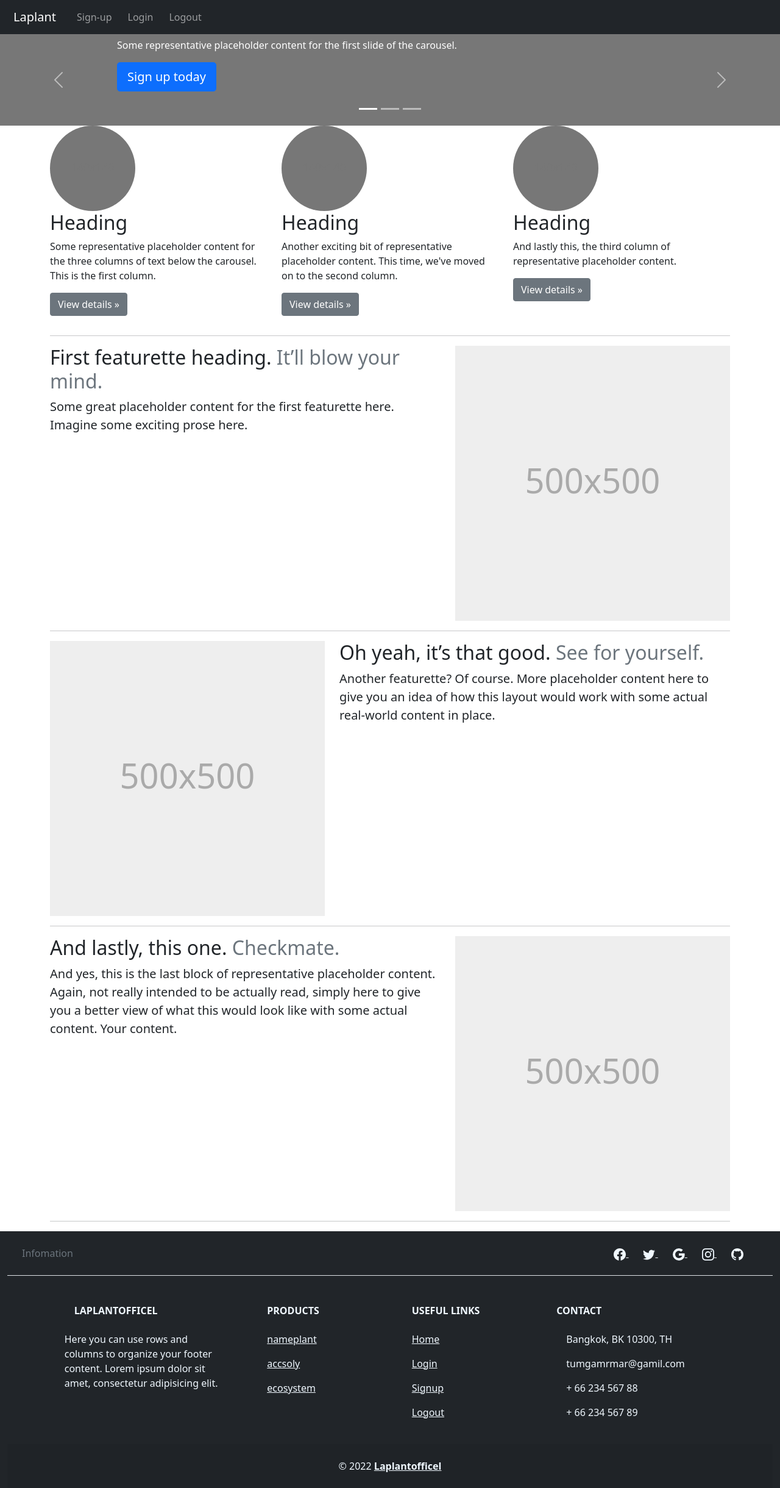
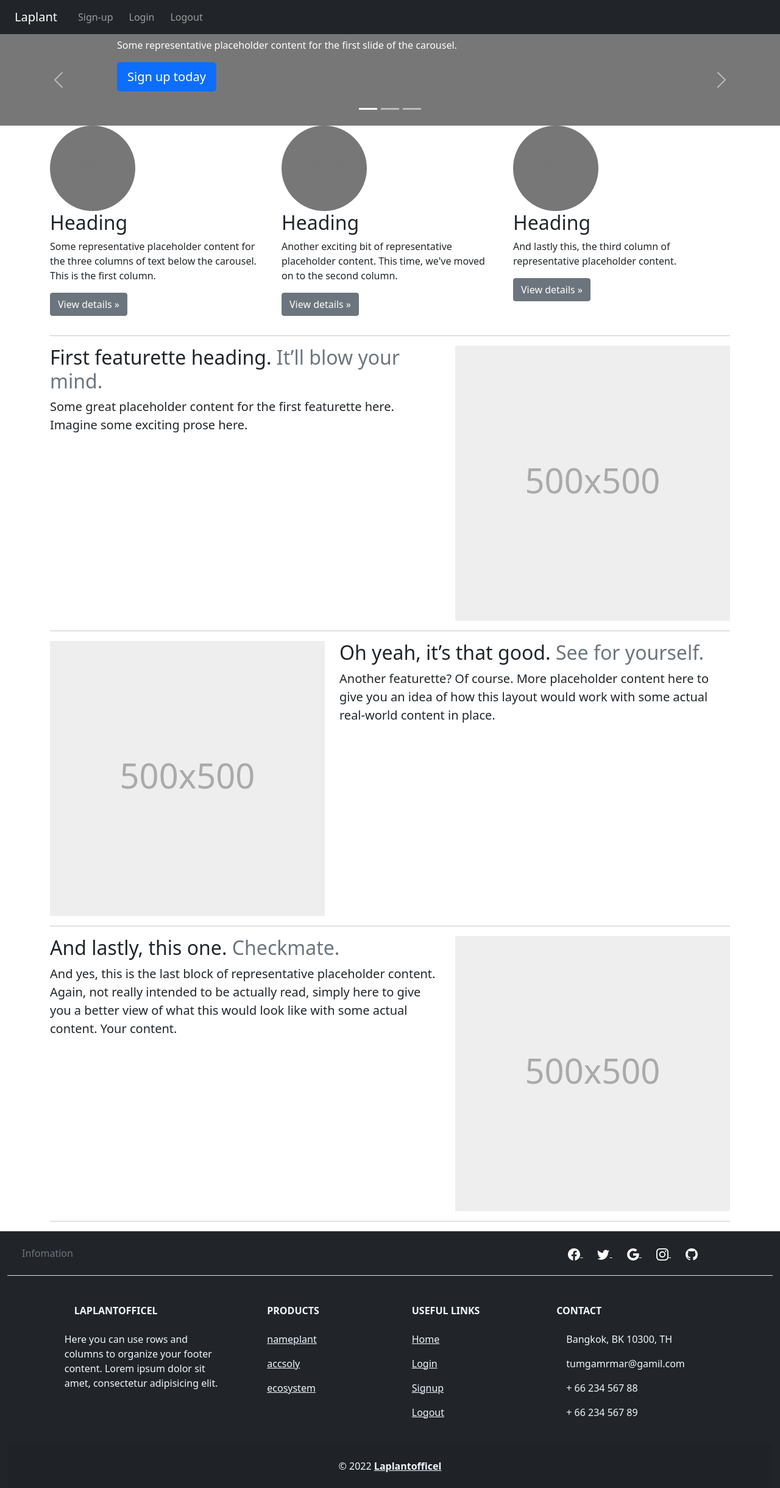
Before and after one commit to kittikhun1910/Webapp, a Flask app: page / in a window 1280 px wide. Shown: the whole page at 61% size. Run offline with Flask 2, Linux system fonts and the light colour scheme; some libraries are stand-ins or nearby versions.

Commit message:
edit navber&path

```diff
--- a/myapp/templates/layout.html
+++ b/myapp/templates/layout.html
@@ -19,7 +19,7 @@
   <!-- Top Navigation Bar -->
   <nav class="navbar navbar-expand-lg navbar-dark bg-dark position-relative ">
     <div class="container-fluid">
-      <a class="navbar-brand" href="/" style="margin-left: 10px;">Laplant</a>
+      <a class="navbar-brand" href="/" style="margin-left: .75rem;">Laplant</a>
       <button class="navbar-toggler" type="button" data-bs-toggle="collapse" data-bs-target="#navbarSupportedContent"
         aria-controls="navbarSupportedContent" aria-expanded="false" aria-label="Toggle navigation">
         <span class="navbar-toggler-icon"></span>
@@ -72,7 +72,7 @@
     <!-- Left -->
 
     <!-- Right -->
-    <div style="color: aliceblue">
+    <div style="margin-left: .75rem; margin-right: 75px; color:#ffff">
       <a href="https://www.facebook.com/" class="me-4 text-reset">
         <svg xmlns="http://www.w3.org/2000/svg" width="20" height="20" fill="currentColor" class="bi bi-facebook"
           viewBox="0 0 16 16">
@@ -137,7 +137,7 @@
             <!-- Links -->
             <h6 class="text-uppercase fw-bold mb-4">Products</h6>
             <p>
-              <a href="#!" class="text-reset">nameplant</a>
+              <a href="/plant" class="text-reset">nameplant</a>
             </p>
             <p>
               <a href="#!" class="text-reset">accsoly</a>
```
